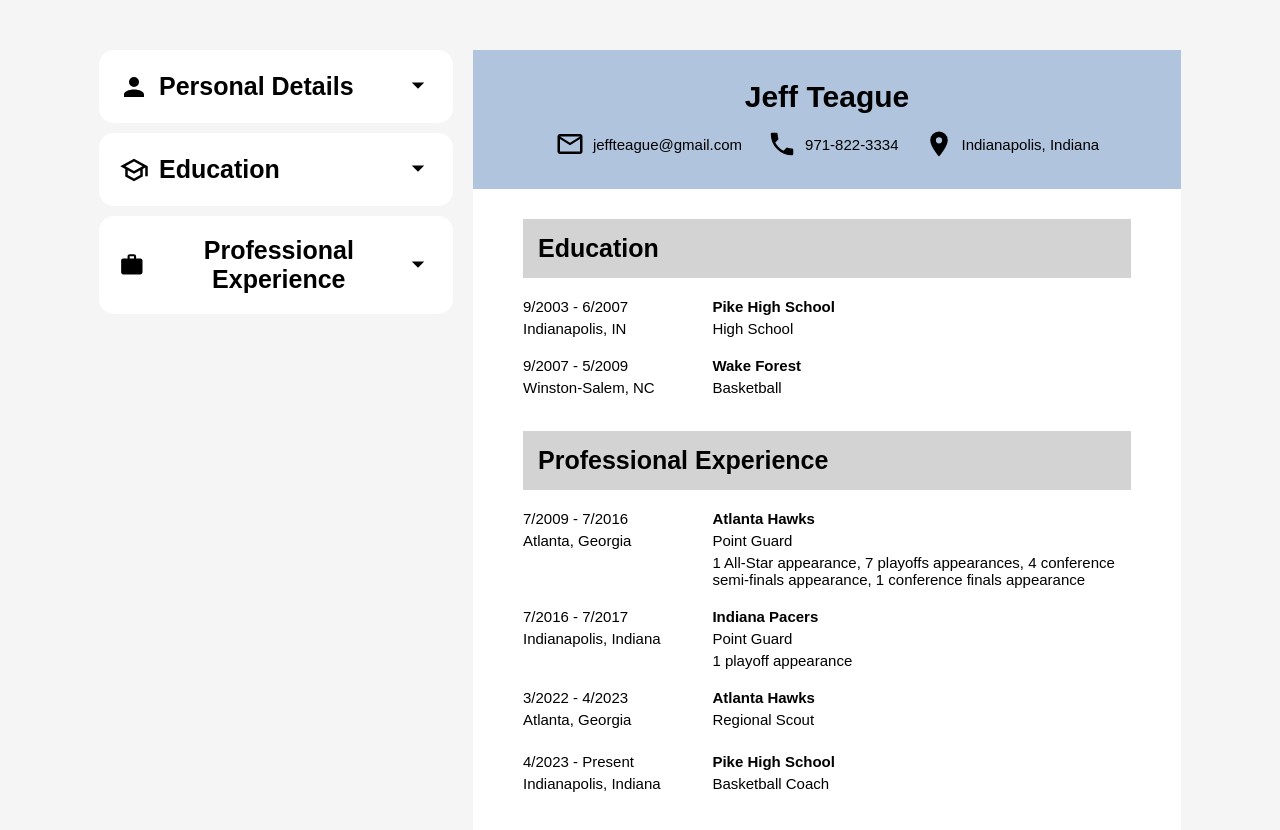
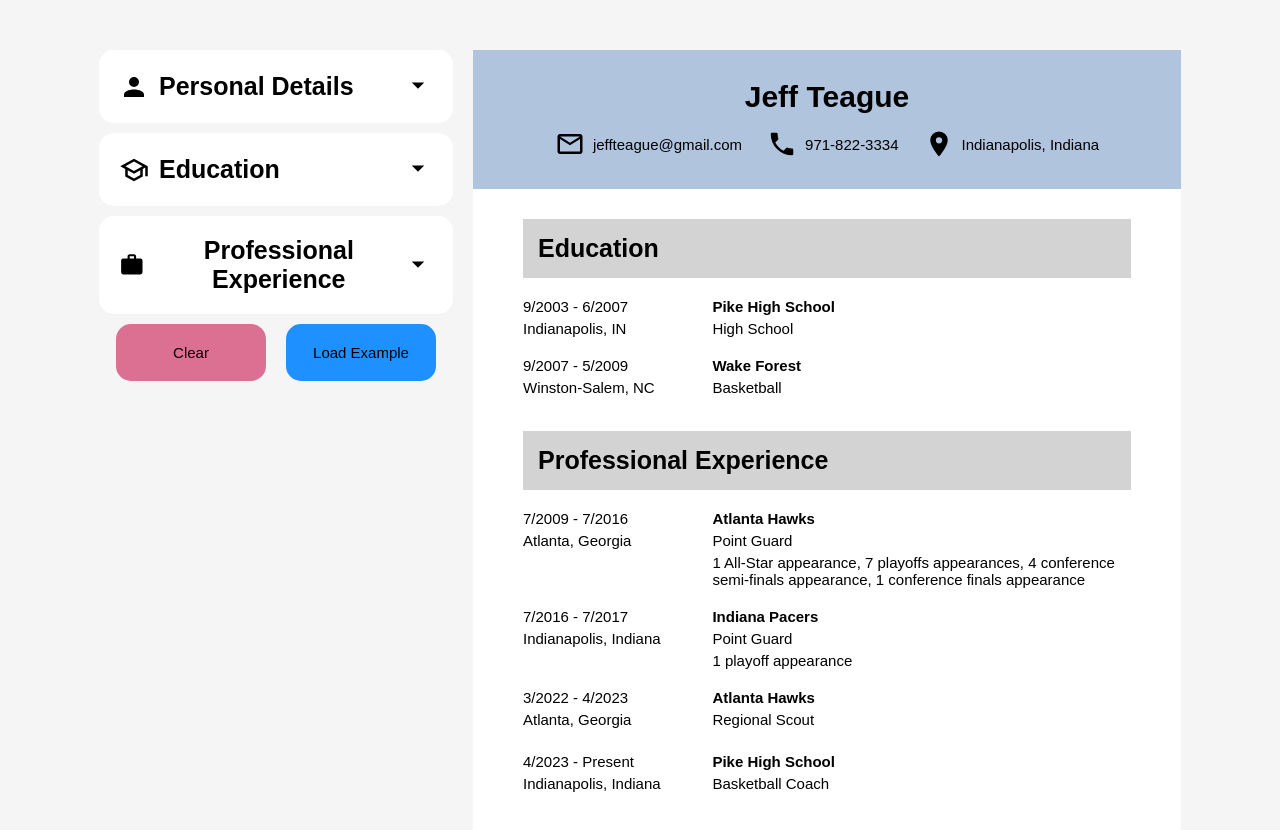
Before and after one commit to Mouzone/resume-generator, a React (Vite) app: page / in a window 1280 px wide. Shown: the top 830 px of the page. Built offline with nearby package versions, Linux system fonts and the light colour scheme.

Commit message:
Style buttons to clear state and load original template

```diff
--- a/src/components/App.jsx
+++ b/src/components/App.jsx
@@ -109,29 +109,54 @@
                         }
                     }
         })
+    const [ originals, setOriginal ] = useState( {
+                                                                    personal:personal,
+                                                                    education: education,
+                                                                    experience: experience
+                                                                })
 
-    // todo: add option to clear template, but also option to bring back template
+    function clear() {
+        setPersonal({name: "", email: "", phone: "", address: ""})
+
+        const blank_state = {show: [], items: {}}
+        setEducation(blank_state)
+        setExperience(blank_state)
+    }
+
+    function loadExample() {
+        setPersonal(originals["personal"])
+        setEducation(originals["education"])
+        setExperience(originals["experience"])
+    }
 
     return (
         <>
             <div id="inputs">
                 <Personal
-                    state={ personal }
-                    setState={ setPersonal }
+                    state={personal}
+                    setState={setPersonal}
                 />
                 <Education
-                    state={ education }
-                    setState={ setEducation }
+                    state={education}
+                    setState={setEducation}
                 />
                 <Experience
-                    state={ experience }
-                    setState={ setExperience }
+                    state={experience}
+                    setState={setExperience}
                 />
+                <div className="template-buttons">
+                    <button onClick={clear} style={{cursor: "pointer"}}>
+                        Clear
+                    </button>
+                    <button onClick={loadExample} style={{cursor: "pointer"}}>
+                        Load Example
+                    </button>
+                </div>
             </div>
             <Resume
-                personal={ personal }
-                education={ education }
-                experience={ experience }
+                personal={personal}
+                education={education}
+                experience={experience}
             />
         </>
     )
--- a/src/components/Form.jsx
+++ b/src/components/Form.jsx
@@ -421,10 +421,11 @@
 }
 
 // todo: for description make it keep formatting of the input instead of making it one line
+// todo: edge case when company name isn't put in the edit component is not selectable for that object
 function ObjectElement({ isEducation, id, item, handleChange, showIcon, handleEdit }) {
     return (
         <li key={id}>
-            <h3 onClick={ handleEdit }> { isEducation ? item["school"] : item["company"] } </h3>
+            <h3 onClick={ handleEdit } style={ { cursor: "pointer" } }> { isEducation ? item["school"] : item["company"] }  </h3>
             <button onClick={ handleChange } style={{background: 'none', border: 'none', cursor: 'pointer'}}>
                 { showIcon ? (
                         <svg xmlns="http://www.w3.org/2000/svg" viewBox="0 0 24 24">
--- a/src/styles/App.css
+++ b/src/styles/App.css
@@ -10,6 +10,25 @@
   width: 30%;
 }
 
+.template-buttons {
+  display: flex;
+  justify-items: center;
+  align-self: center;
+  gap: 20px;
+}
+
+.template-buttons button {
+  border: none;
+  border-radius: 15px;
+  padding: 20px;
+  width: 150px;
+  font-size: 15px;
+}
+
+.template-buttons button:first-child {
+  background-color: palevioletred;
+}
+
 #resume {
   width: 60%;
 }
```
